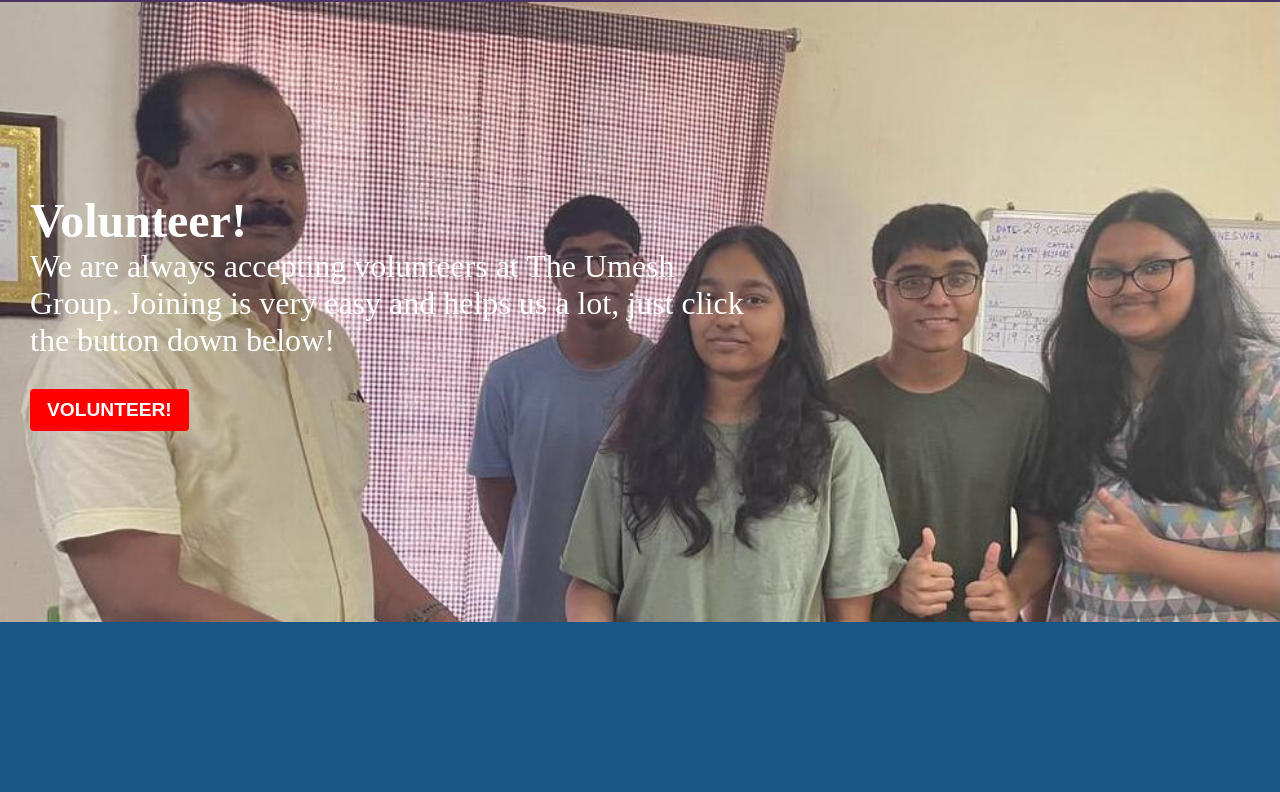
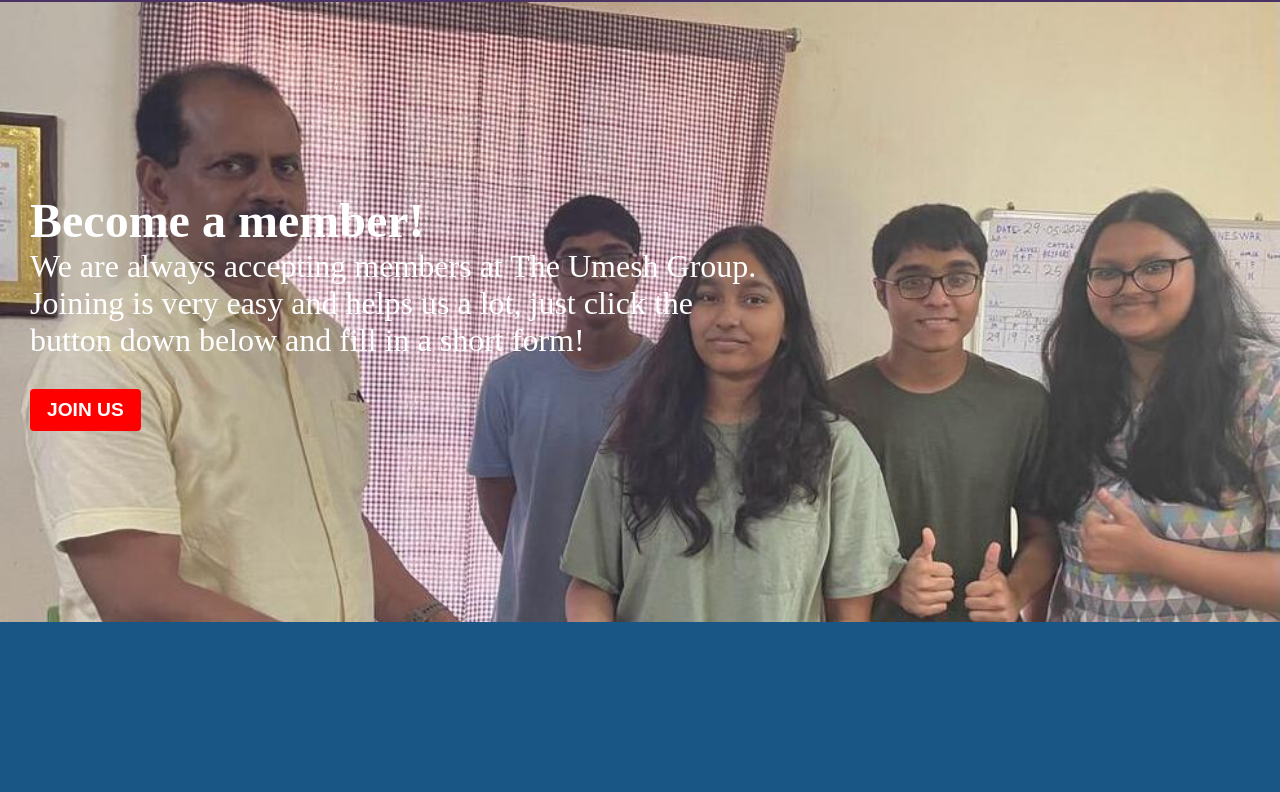
Before and after one commit to Aaryam/umeshgroup, a plain HTML site: page index.htm in a window 1280 px wide. Shown: the part 618-1410 px from the top of the page. Drawn offline with Linux system fonts and the light colour scheme; a web font is replaced by a local one.

Commit message:
Website touches commit

```diff
--- a/index.htm
+++ b/index.htm
@@ -23,9 +23,9 @@
         <div class="section"
             style="background: url(images/eskimo.jpeg) no-repeat; background-size: cover;">
             <div class="section-content">
-                <p class="section-title">Volunteer!</p>
-                <p class="section-description">We are always accepting volunteers at The Umesh Group. Joining is very easy and helps us a lot, just click the button down below!</p>
-                <button class="section-btn" onclick="replaceLink('https://forms.gle/oowbyz9oxfgpsaCq9')">VOLUNTEER!</button>
+                <p class="section-title">Become a member!</p>
+                <p class="section-description">We are always accepting members at The Umesh Group. Joining is very easy and helps us a lot, just click the button down below and fill in a short form!</p>
+                <button class="section-btn" onclick="replaceLink('https://forms.gle/oowbyz9oxfgpsaCq9')">JOIN US</button>
             </div>
             <div class="section-image"></div>
         </div>
@@ -40,7 +40,7 @@
         </div>
         <a name="DONATE"></a>
         <div class="section"
-            style="background: url(images/sheepthing.jpeg) no-repeat; background-size: cover;">
+            style="background: url(images/madeline-bowen-O3L9n7_QI70-unsplash.jpg) no-repeat; background-size: cover;">
             <div class="section-content">
                 <p class="section-title">Donate, and make a difference.</p>
                 <p class="section-description">We have partnered with multiple organizations, and ensure that your money
```
Also changed, not shown: 2 other files.
